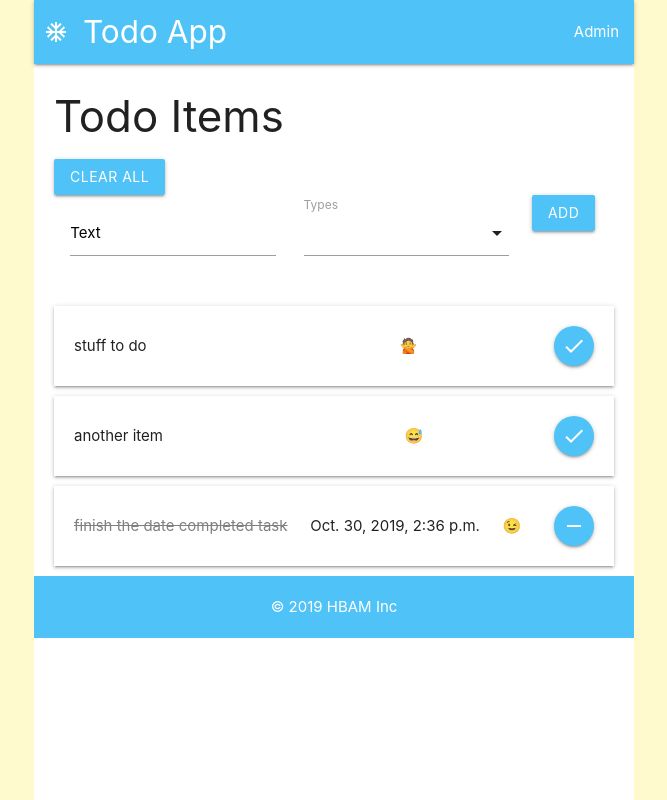
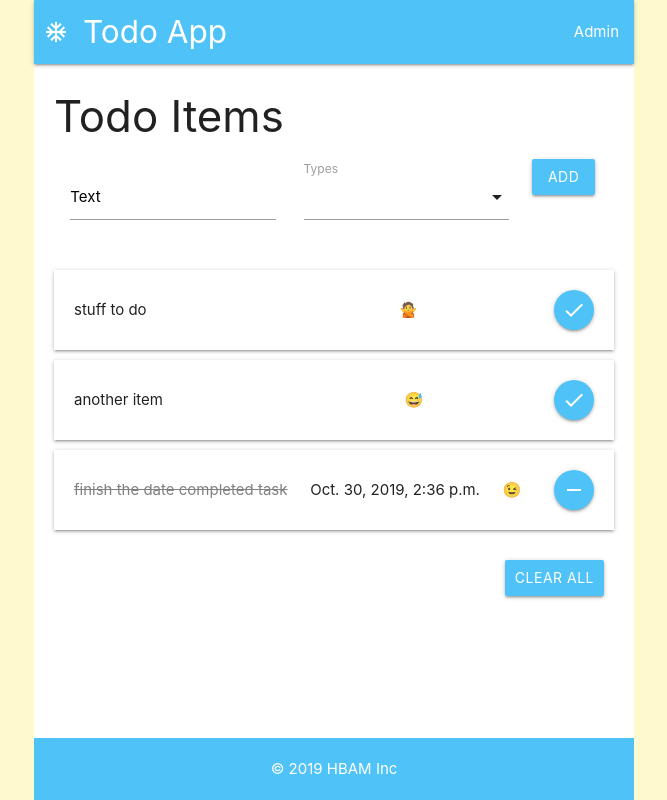
Before and after one commit to PdxCodeGuild/django_lab_finish_todo, a Django app: page /todoapp/index/ in a window 1280 px wide. Shown: the whole page, without its empty margins (306-973 px from the left). Run offline with Django 3.2, Linux system fonts and the light colour scheme; data comes from the database, SQL or seed files in the repository; both versions use the stored data as it was after the commit.

Commit message:
add sticky footer and styling

```diff
--- a/todoapp/templates/todoapp/base.html
+++ b/todoapp/templates/todoapp/base.html
@@ -17,10 +17,12 @@
         min-height:100vh;
         margin: 0 auto;
         background-color:white;
-
+        display: flex;
+        flex-direction: column;
       }
       main {
         padding: 0 20px;
+        flex: 1 0 auto;
       }
       .brand-logo {
         margin-left:10px;
@@ -32,6 +34,7 @@
     </style>
   </head>
   <body>
+    <header>
       <nav class="light-blue lighten-2">
         <div class="nav-wrapper">
           <a href="#" class="brand-logo"><i class="material-icons">ac_unit</i>Todo App</a>
@@ -44,6 +47,7 @@
       <ul id="slide-out" class="sidenav">
         <li><a href="/admin/">Admin</a></li>
       </ul>
+    </header>
     <main>
     {% block content %}
     {% endblock %}
--- a/todoapp/templates/todoapp/index.html
+++ b/todoapp/templates/todoapp/index.html
@@ -42,17 +42,24 @@
     text-decoration:line-through;
   }
 
-  #clear_all .btn {
-    padding-bottom: 10px;
+  #clear_all {
+    padding: 10px;
+    margin: 10px 0 10px 0;
+    display:flex;
+    flex-direction:column;
+    justify-content:center;
+    align-self:flex-end;
   }
 
 
 
+
 </style>
-<h3>Todo Items</h3>
-<div id="clear_all">
+
+  <h3>Todo Items</h3>
+<!-- <div id="clear_all">
   <a class="btn light-blue lighten-2" href="{% url 'todoapp:clear_all' %}"><i class = "material-icons"></i>clear all</a>
-</div>
+</div> -->
 
 <!-- FORM -->
 <form action="{% url 'todoapp:save_todo' %}" method="post">
@@ -109,11 +116,14 @@
       </div>
     </form>
     {% else %}
-    <a class="btn btn-floating light-blue lighten-2" href="{% url 'todoapp:delete_todo' todo_item.id %}"><i class = "material-icons">remove</i></a>
+    <a class="btn btn-floating light-blue lighten-2 tooltipped" data-position="top" data-tooltip="delete" href="{% url 'todoapp:delete_todo' todo_item.id %}"><i class = "material-icons">remove</i></a>
     {% endif %}
   </div>
 </div>
 {% endfor %}
+<div id="clear_all">
+  <a class="btn light-blue lighten-2" id="clear_all" href="{% url 'todoapp:clear_all' %}"><i class = "material-icons"></i>clear all</a>
+</div>
 
 <!-- JAVASCRIPT -->
 <script type="text/javascript">
```
Also changed, not shown: db.sqlite3. Lines whose indentation alone changed are shown as unchanged.
